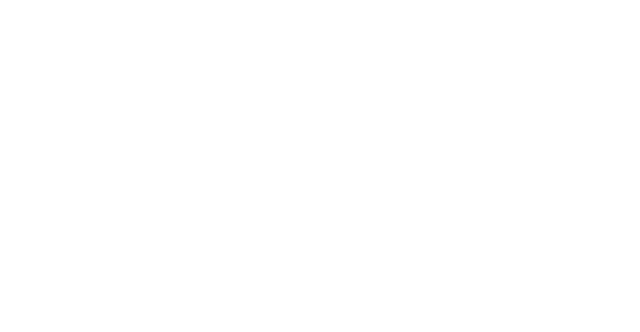
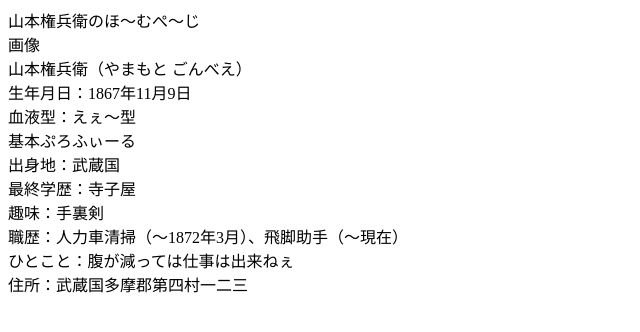
Before and after one commit to Reo-Satooooo/documents, a plain HTML site: page index.html in a window 1280 px wide. Shown: the whole page, without its empty margins (0-640 px from the left). Drawn offline with Linux system fonts and the light colour scheme.

Commit message:
ドキュメントを編集

```diff
--- a/index.html
+++ b/index.html
@@ -1,12 +1,25 @@
 <!DOCTYPE html>
-<html lang="ja">
+<html>
   <head>
-        <meta charset="UTF-8">
-        <meta http-equiv="X-UA-Compatible" content="IE=edge">
-        <meta name="viewport" content="width=device-width, initial-scale=1.0">
-        <title>HomePage</title>
+    <meta charset="UTF-8">
+    <meta http-equiv="X-UA-Compatible" content="IE=edge">
+    <meta name="viewport" content="width=device-width, initial-scale=1.0">
+    <title>Document</title>
   </head>
   <body>
-
+    <!--ここから-->
+    <div>山本権兵衛のほ〜むぺ〜じ</div>
+    <div>画像</div>
+    <div>山本権兵衛（やまもと ごんべえ）</div>
+    <div>生年月日：1867年11月9日</div>
+    <div>血液型：えぇ〜型</div>
+    <div>基本ぷろふぃーる</div>
+    <div>出身地：武蔵国</div>
+    <div>最終学歴：寺子屋</div>
+    <div>趣味：手裏剣</div>
+    <div>職歴：人力車清掃（〜1872年3月）、飛脚助手（〜現在）</div>
+    <div>ひとこと：腹が減っては仕事は出来ねぇ</div>
+    <div>住所：武蔵国多摩郡第四村一二三</div>
+    <!--ここまで-->
   </body>
 </html>
```
Also changed, not shown: 1 other file.
